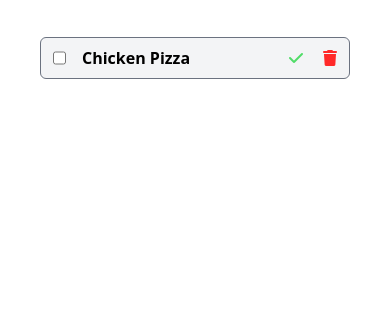
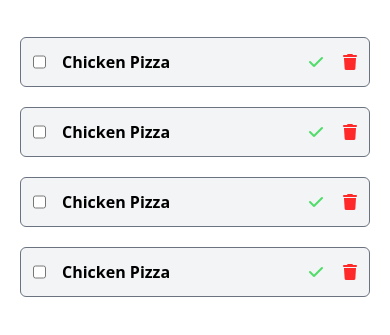
Before and after one commit to gikundiroHappy/JavaScript_Tasks, a website: page screens/index.html in a window 390 px wide. Shown: the part 103-438 px from the top of the page. Drawn offline with Linux system fonts and the light colour scheme.

Commit message:
made the todolist responsive

```diff
--- a/screens/index.html
+++ b/screens/index.html
@@ -13,9 +13,7 @@
     <link rel="stylesheet" href="../src/output.css" />
     <title>Document</title>
   </head>
-  <body
-    class="sm:bg-yellow-300 md:bg-green-300 lg:bg-pink-300 xl:bg-blue-300 2xl:bg-red-300"
-  >
+  <body>
     <div>
       <div class="flex justify-between bg-[#181451] px-5 sm:px-10">
         <div>
@@ -32,7 +30,43 @@
         </div>
       </div>
       <div
-        class="flex justify-between m-10 md:mx-20 py-2 px-3 border border-gray-500 rounded-md bg-gray-100"
+        class="flex justify-between mt-10 mb-5 mx-5 md:mx-20 py-3 px-3 border border-gray-500 rounded-md bg-gray-100"
+      >
+        <div class="flex gap-4">
+          <input type="checkbox" name="myCheckbox" class="bg-gray-200" />
+          <p class="font-bold">Chicken Pizza</p>
+        </div>
+        <div class="flex gap-5">
+          <span><i class="fa-solid fa-check" style="color: #50dc68"></i></span>
+          <span><i class="fa-solid fa-trash" style="color: #ff2929"></i></span>
+        </div>
+      </div>
+      <div
+        class="flex justify-between mb-5 mx-5 md:mx-20 py-3 px-3 border border-gray-500 rounded-md bg-gray-100"
+      >
+        <div class="flex gap-4">
+          <input type="checkbox" name="myCheckbox" class="bg-gray-200" />
+          <p class="font-bold">Chicken Pizza</p>
+        </div>
+        <div class="flex gap-5">
+          <span><i class="fa-solid fa-check" style="color: #50dc68"></i></span>
+          <span><i class="fa-solid fa-trash" style="color: #ff2929"></i></span>
+        </div>
+      </div>
+      <div
+        class="flex justify-between mb-5 mx-5 md:mx-20 py-3 px-3 border border-gray-500 rounded-md bg-gray-100"
+      >
+        <div class="flex gap-4">
+          <input type="checkbox" name="myCheckbox" class="bg-gray-200" />
+          <p class="font-bold">Chicken Pizza</p>
+        </div>
+        <div class="flex gap-5">
+          <span><i class="fa-solid fa-check" style="color: #50dc68"></i></span>
+          <span><i class="fa-solid fa-trash" style="color: #ff2929"></i></span>
+        </div>
+      </div>
+      <div
+        class="flex justify-between mb-5 mx-5 md:mx-20 py-3 px-3 border border-gray-500 rounded-md bg-gray-100"
       >
         <div class="flex gap-4">
           <input type="checkbox" name="myCheckbox" class="bg-gray-200" />
```
Also changed, not shown: screens/addTodo.html (+8 -10 lines), src/output.css.
